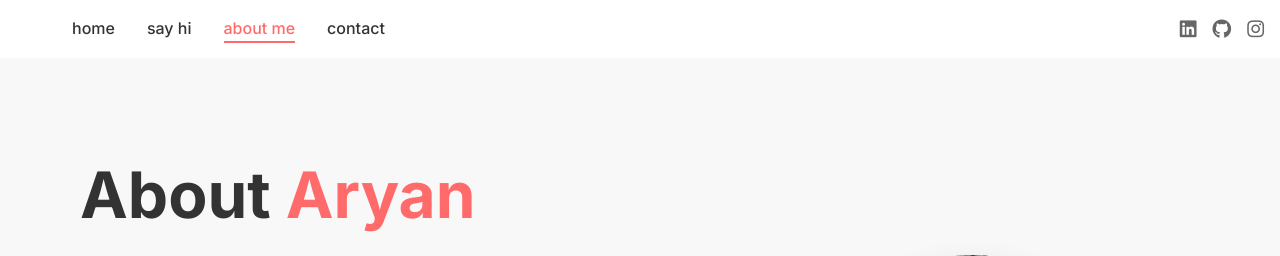
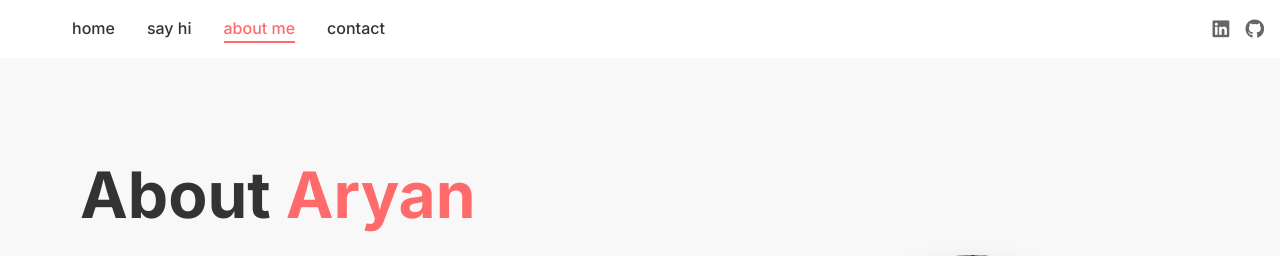
Before and after one commit to aryanparte03/aryanparte_portfolio, a Flask app: page /about in a window 1280 px wide. Shown: the top 256 px of the page. Run offline with Flask 3, Linux system fonts and the light colour scheme.

Commit message:
Update base.html

```diff
--- a/templates/base.html
+++ b/templates/base.html
@@ -27,7 +27,6 @@
             <div class="social-links">
                 <a href="https://www.linkedin.com/in/aryan-parte-7a3163251/" class="social-link" target="_blank" rel="noopener noreferrer"><i class="fab fa-linkedin"></i></a>
                 <a href="https://github.com/aryanparte03" class="social-link" target="_blank" rel="noopener noreferrer"><i class="fab fa-github"></i></a>
-                <a href="https://www.instagram.com/partearyan_03/" class="social-link" target="_blank" rel="noopener noreferrer"><i class="fab fa-instagram"></i></a>
             </div>
             <div class="hamburger">
                 <span></span>
```
